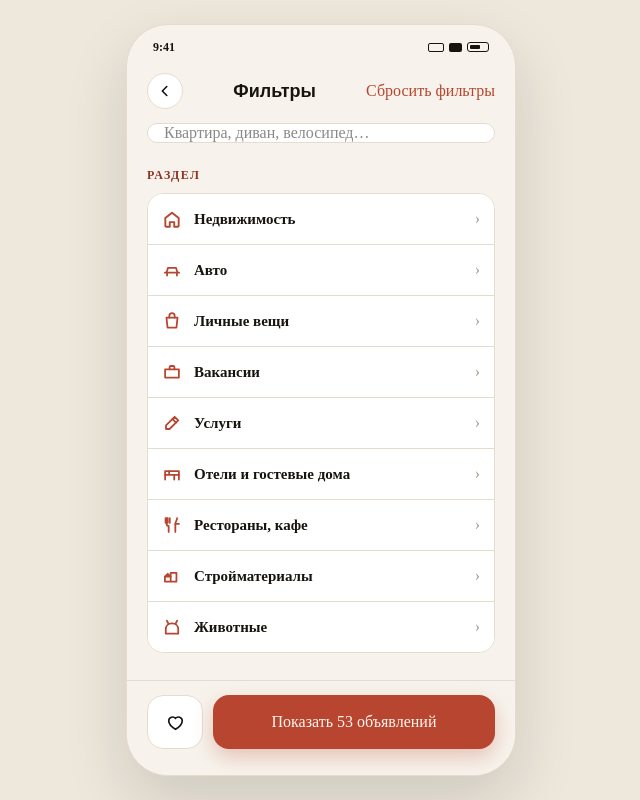
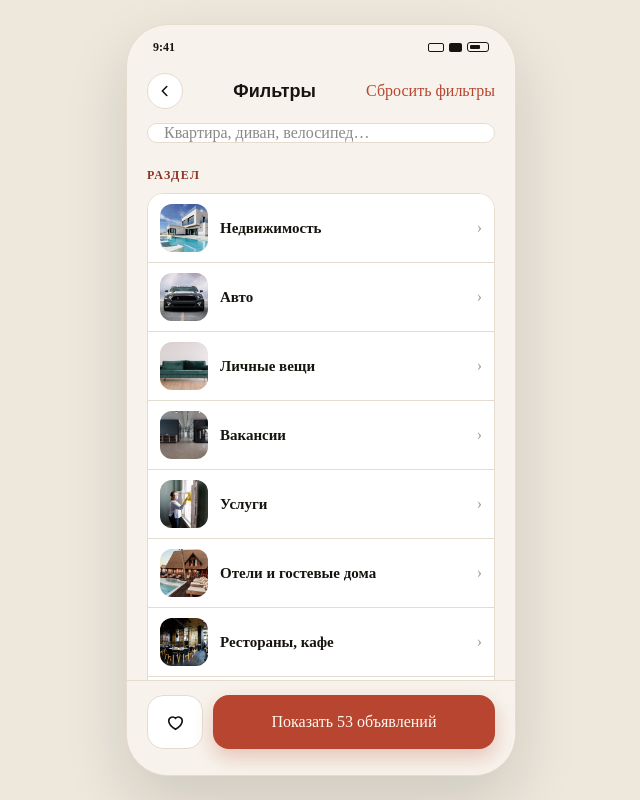
Before and after one commit to turdalievdavranbek-glitch/Koshuna, a Next.js app: page /filters in a window 1280 px wide. Shown: the whole page, without its empty margins (319-959 px from the left). Built offline with nearby package versions, Linux system fonts and the light colour scheme; a web font is replaced by a local one.

Commit message:
Use section photos instead of icons in the search category list.
Co-authored-by: turdalievdavranbek <turdalievdavranbek@gmail.com>

```diff
--- a/src/app/filters/page.tsx
+++ b/src/app/filters/page.tsx
@@ -6,7 +6,7 @@ import { applyFilters } from "@/lib/filter";
 import { searchPlaceholder } from "@/lib/i18n";
 import { patchForSection } from "@/lib/section";
 import { useApp } from "@/lib/store";
-import { IconBack, IconHeart, sectionIcon } from "@/components/icons";
+import { IconBack, IconHeart } from "@/components/icons";
 import { PhoneShell } from "@/components/shell";
 import { Chip, Eyebrow, Toggle } from "@/components/ui";
 import { StayCalendar } from "@/components/stay-calendar";
@@ -106,13 +106,15 @@ export default function FiltersPage() {
                   key={s.id}
                   type="button"
                   onClick={() => pickSection(s.id)}
-                  className="flex w-full items-center gap-3 px-3.5 py-[13px] text-left"
+                  className="flex w-full items-center gap-3 px-3 py-[10px] text-left"
                   style={{
                     background: on ? "#17140F" : "#FFFFFF",
                     borderTop: i === 0 ? "none" : "1px solid #E4DCCE",
                   }}
                 >
-                  {sectionIcon(s.id, on ? "#F7F3EC" : "#B8452F", 20)}
+                  <span className="h-12 w-12 shrink-0 overflow-hidden rounded-[12px] bg-[#eee8dc]">
+                    <img src={s.art} alt="" className="h-full w-full object-cover" />
+                  </span>
                   <span
                     className="flex-1 text-[15px] font-semibold"
                     style={{ color: on ? "#F7F3EC" : "#17140F" }}
```
